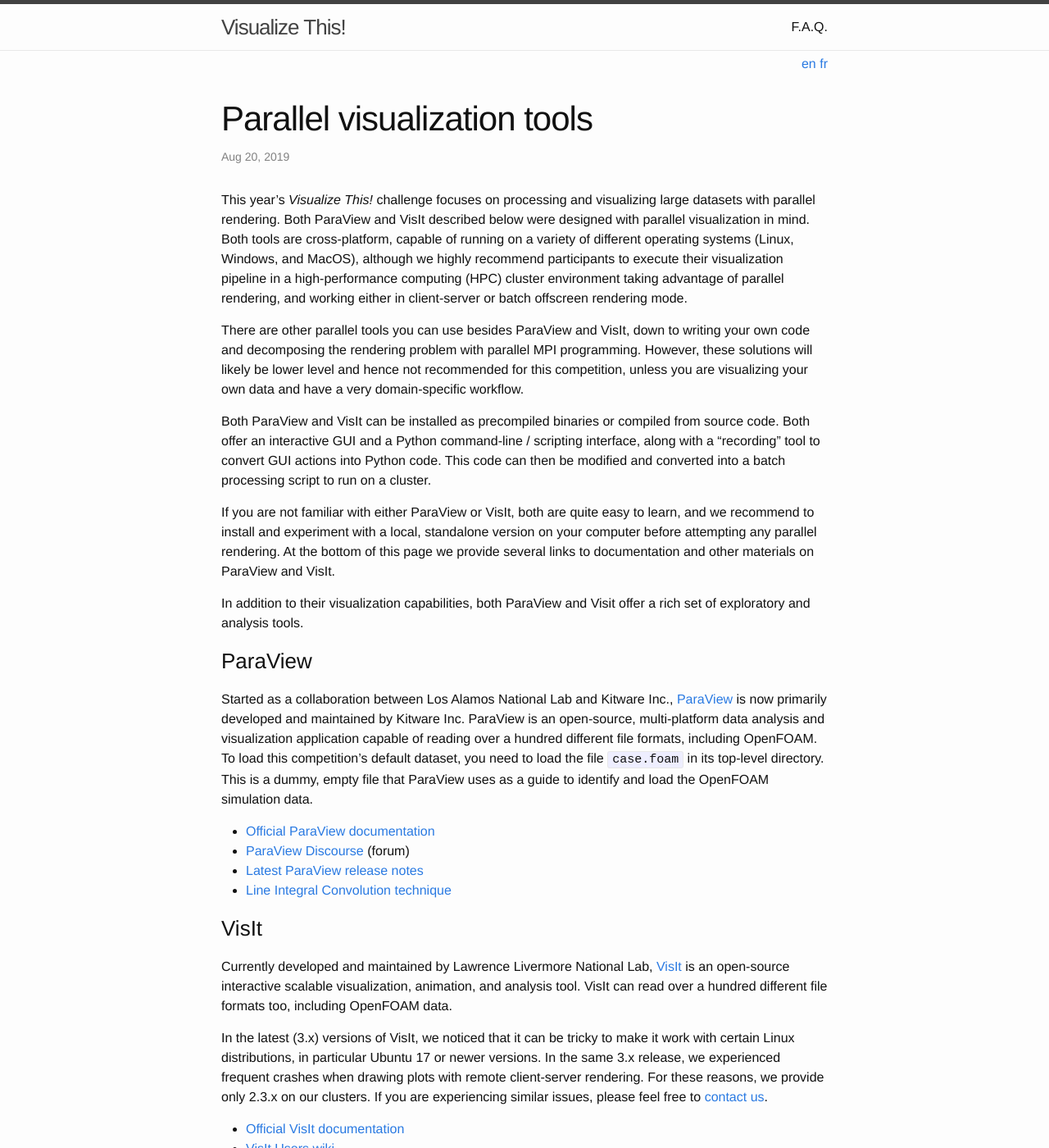
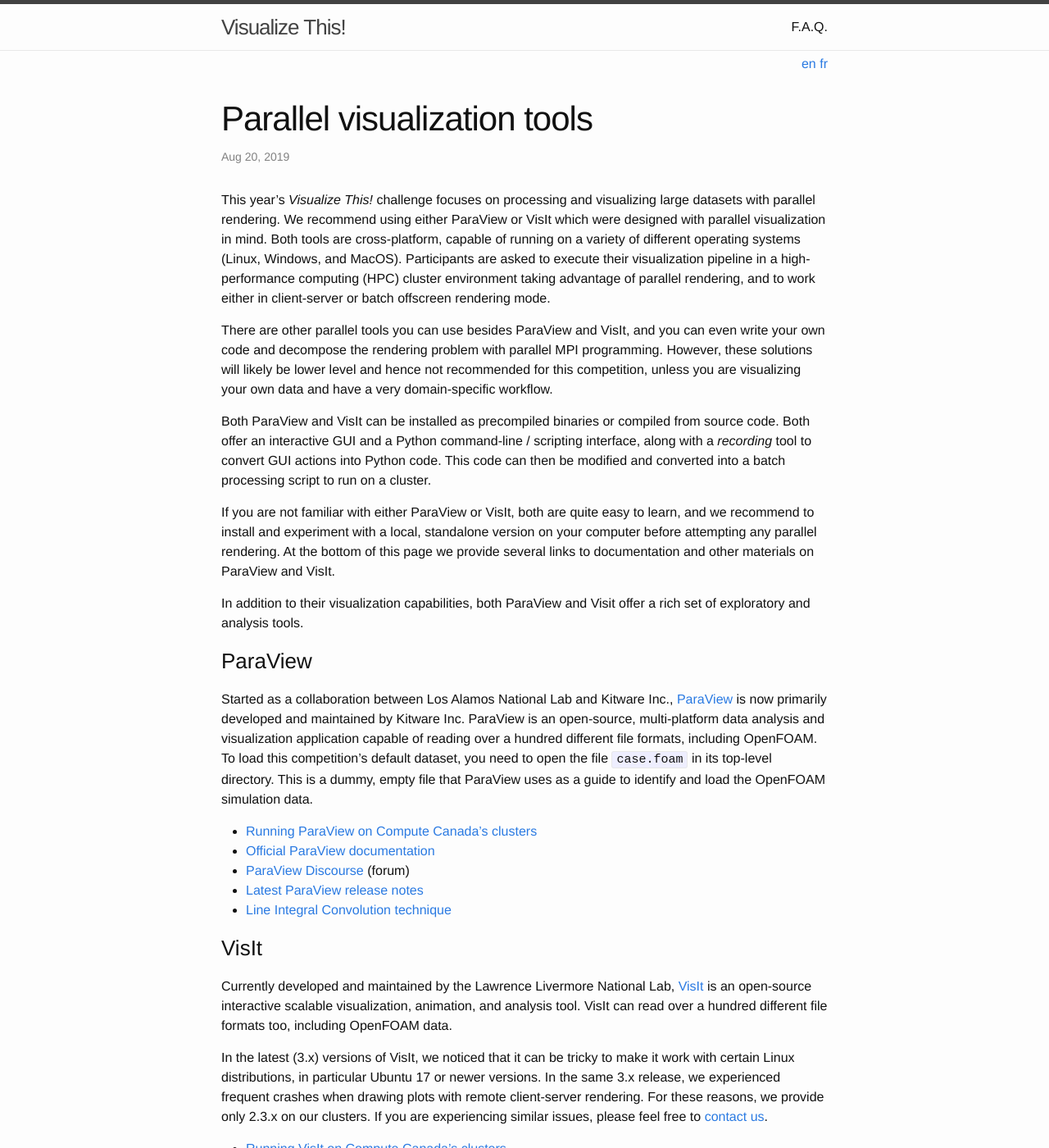
Before and after one commit to ComputeCanada/visualizeThis, a Jekyll site: the page built from _posts/2019-08-20-tools.markdown, in a window 1280 px wide and 1400 px high. Shown: the whole window at 82% size. Built offline with Jekyll 4.4.1, drawn with Linux system fonts in a browser that asks for light colours; some of the changed text lies outside the part shown.

Commit message:
addded Diane's corrections to English text

```diff
--- a/_posts/2019-07-14-history-of-visualize-this.markdown
+++ b/_posts/2019-07-14-history-of-visualize-this.markdown
@@ -193,7 +193,7 @@
 
 The second prize went to Usman Alim and Roberta Cabral Ramos Mota from the Department of Computer Science
 at the University of Calgary. Below you can watch one of their visualizations (rendered with OSPRay in
-ParaView) showing the protein cavity and two "highly-interacting" PO4 beads with the colour representing
+ParaView) showing the protein cavity and two *highly-interacting* PO4 beads with the colour representing
 time step. This work was selected for their skillful use of Python scripting for the bulk of the
 analysis: using <a href="https://www.mdanalysis.org" target="_blank">MDAnalysis</a> library for
 identifying closely interacting membrane beads, and writing bead positions in VTK to be rendered in
--- a/_posts/2019-08-20-outils.markdown
+++ b/_posts/2019-08-20-outils.markdown
@@ -43,6 +43,7 @@
 vous devez charger le fichier case.foam dans le répertoire principal. Il s’agit d’un fichier vide que
 ParaView utilise comme guide pour identifier et charger les données de simulation OpenFOAM.
 
+* <a href="https://docs.computecanada.ca/wiki/ParaView/fr" target="_blank">Running ParaView on Compute Canada's clusters</a>
 * <a href="http://www.paraview.org/documentation" target="_blank">Official ParaView documentation</a>
 * <a href="https://discourse.paraview.org" target="_blank">ParaView Discourse</a> (forum)
 * <a href="https://www.paraview.org/Wiki/ParaView_Release_Notes" target="_blank">Latest ParaView release notes</a>
@@ -62,6 +63,7 @@
 tracés avec un rendu client-serveur distant. Pour ces raisons, nous ne fournissons que 2.3.x sur nos
 machines. Si vous rencontrez des problèmes similaires, n'hésitez pas à nous contacter.
 
+* <a href="https://docs.computecanada.ca/wiki/VisIt/fr" target="_blank">Running VisIt on Compute Canada's clusters</a>
 * <a href="https://visit-sphinx-github-user-manual.readthedocs.io" target="_blank">Official VisIt documentation</a>
 * <a href="http://www.visitusers.org" target="_blank">VisIt Users wiki</a>
 * <a href="http://www.visitusers.org/forum" target="_blank">VisIt Users Forum</a>
@@ -83,7 +85,7 @@
 
 Ressources supplémentaires:
 
-* <a href="https://docs.computecanada.ca/wiki/Visualization" target="_blank">Visualization on Compute
+* <a href="https://docs.computecanada.ca/wiki/Visualization/fr" target="_blank">Visualization on Compute
   Canada's national clusters</a>
 * <a href="https://westgrid.github.io/trainingMaterials/tools/visualization" target="_blank">WestGrid's
   visualization training materials and webinars</a>
--- a/_posts/2019-08-20-tools.markdown
+++ b/_posts/2019-08-20-tools.markdown
@@ -11,11 +11,11 @@
 <!-- Hence parallel processing of the data and execution of the visualization pipeline is needed. -->
 
 This year's *Visualize This!* challenge focuses on processing and visualizing large datasets with
-parallel rendering. Both ParaView and VisIt described below were designed with parallel visualization in
-mind. Both tools are cross-platform, capable of running on a variety of different operating systems
-(Linux, Windows, and MacOS), although we highly recommend participants to execute their visualization
+parallel rendering. We recommend using either ParaView or VisIt which were designed with parallel
+visualization in mind. Both tools are cross-platform, capable of running on a variety of different
+operating systems (Linux, Windows, and MacOS). Participants are asked to execute their visualization
 pipeline in a high-performance computing (HPC) cluster environment taking advantage of parallel
-rendering, and working either in client-server or batch offscreen rendering mode.
+rendering, and to work either in client-server or batch offscreen rendering mode.
 
 <!-- These tools are perfectly well suited for running in HPC cluster environments, can run in client-server -->
 <!-- mode and take full advantage of multi-core and multi-node architectures, as well as, batch rendering. -->
@@ -23,13 +23,13 @@
 <!-- Of course there are many other tools that can be used, but here we will restrict to discuss and present, -->
 <!-- VisIt and ParaView. -->
 
-There are other parallel tools you can use besides ParaView and VisIt, down to writing your own code and
-decomposing the rendering problem with parallel MPI programming. However, these solutions will likely be
-lower level and hence not recommended for this competition, unless you are visualizing your own data and
-have a very domain-specific workflow.
+There are other parallel tools you can use besides ParaView and VisIt, and you can even write your own
+code and decompose the rendering problem with parallel MPI programming. However, these solutions will
+likely be lower level and hence not recommended for this competition, unless you are visualizing your own
+data and have a very domain-specific workflow.
 
 Both ParaView and VisIt can be installed as precompiled binaries or compiled from source code. Both offer
-an interactive GUI and a Python command-line / scripting interface, along with a "recording" tool to
+an interactive GUI and a Python command-line / scripting interface, along with a *recording* tool to
 convert GUI actions into Python code. This code can then be modified and converted into a batch
 processing script to run on a cluster.
 
@@ -64,9 +64,10 @@
 href="https://www.paraview.org" target="_blank">ParaView</a> is now primarily developed and maintained by
 Kitware Inc. ParaView is an open-source, multi-platform data analysis and visualization application
 capable of reading over a hundred different file formats, including OpenFOAM. To load this competition's
-default dataset, you need to load the file `case.foam` in its top-level directory. This is a dummy, empty
+default dataset, you need to open the file `case.foam` in its top-level directory. This is a dummy, empty
 file that ParaView uses as a guide to identify and load the OpenFOAM simulation data.
 
+* <a href="https://docs.computecanada.ca/wiki/ParaView" target="_blank">Running ParaView on Compute Canada's clusters</a>
 * <a href="http://www.paraview.org/documentation" target="_blank">Official ParaView documentation</a>
 * <a href="https://discourse.paraview.org" target="_blank">ParaView Discourse</a> (forum)
 * <a href="https://www.paraview.org/Wiki/ParaView_Release_Notes" target="_blank">Latest ParaView release notes</a>
@@ -80,7 +81,7 @@
 
 ### VisIt
 
-Currently developed and maintained by Lawrence Livermore National Lab, <a
+Currently developed and maintained by the Lawrence Livermore National Lab, <a
 href="https://wci.llnl.gov/simulation/computer-codes/visit" target="_blank">VisIt</a> is an open-source
 interactive scalable visualization, animation, and analysis tool. VisIt can read over a hundred different
 file formats too, including OpenFOAM data.
@@ -91,6 +92,7 @@
 only 2.3.x on our clusters. If you are experiencing similar issues, please feel free to
 [contact us](mailto:viz-challenge@westgrid.ca).
 
+* <a href="https://docs.computecanada.ca/wiki/VisIt" target="_blank">Running VisIt on Compute Canada's clusters</a>
 * <a href="https://visit-sphinx-github-user-manual.readthedocs.io" target="_blank">Official VisIt documentation</a>
 * <a href="http://www.visitusers.org" target="_blank">VisIt Users wiki</a>
 * <a href="http://www.visitusers.org/forum" target="_blank">VisIt Users Forum</a>
@@ -105,8 +107,8 @@
 #### Blender
 
 Compared to ParaView and VisIt, <a href="https://www.blender.org" target="_blank">Blender</a> is more of
-a 3D artistic visualization and animation tool than a proper "scientific visualization" package. The
-quality and style of Blender visualizations can reach "Hollywood level", but, due to its complexity and a
+a 3D artistic visualization and animation tool than a proper scientific visualization package. The
+quality and style of Blender visualizations can reach *Hollywood level*, but due to its complexity and a
 large set of features, the learning curve is quite steep, especially for mastering the more advanced and
 visually appealing features.
 
```
Also changed, not shown: other parts of _posts/2019-08-20-tools.markdown (+2 -8 lines), _posts/2019-07-15-competition-details.markdown (+15 -15 lines), _posts/2019-07-15-details-du-concours.markdown (+7 -7 lines).
